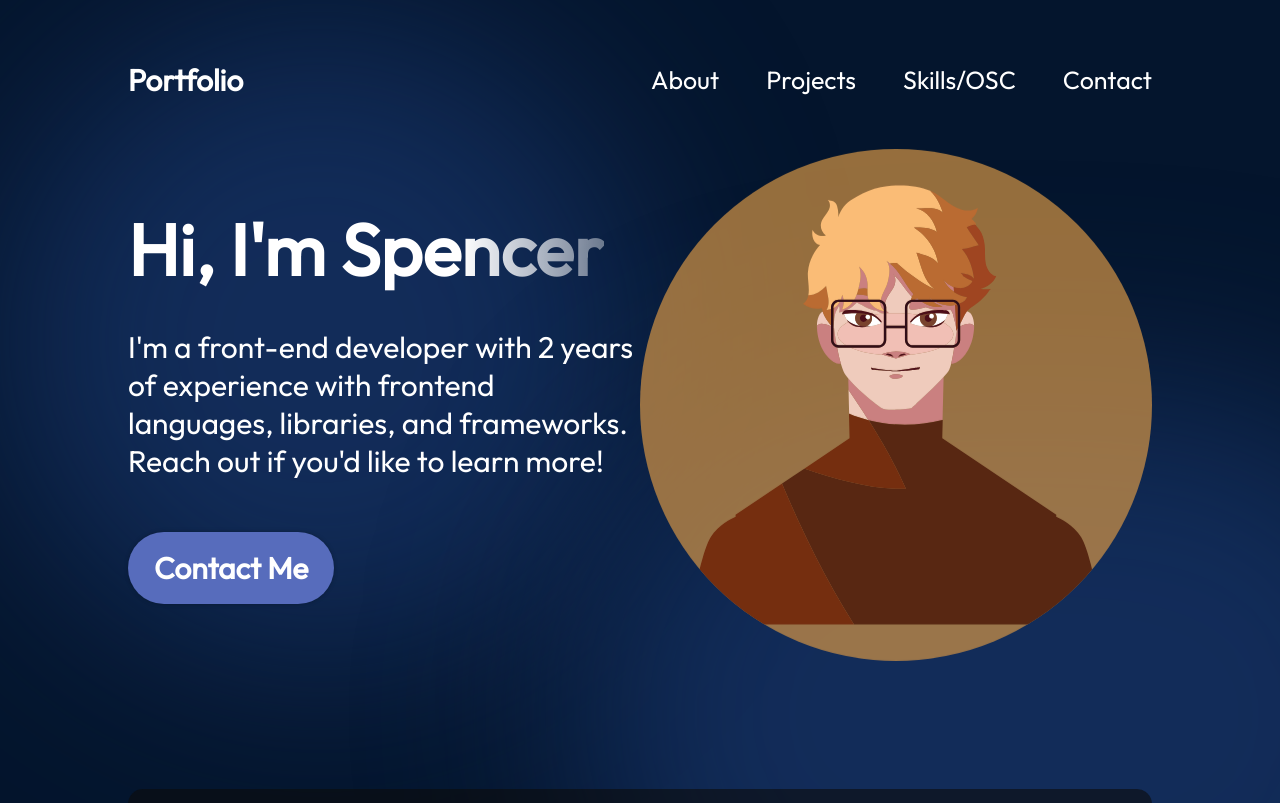
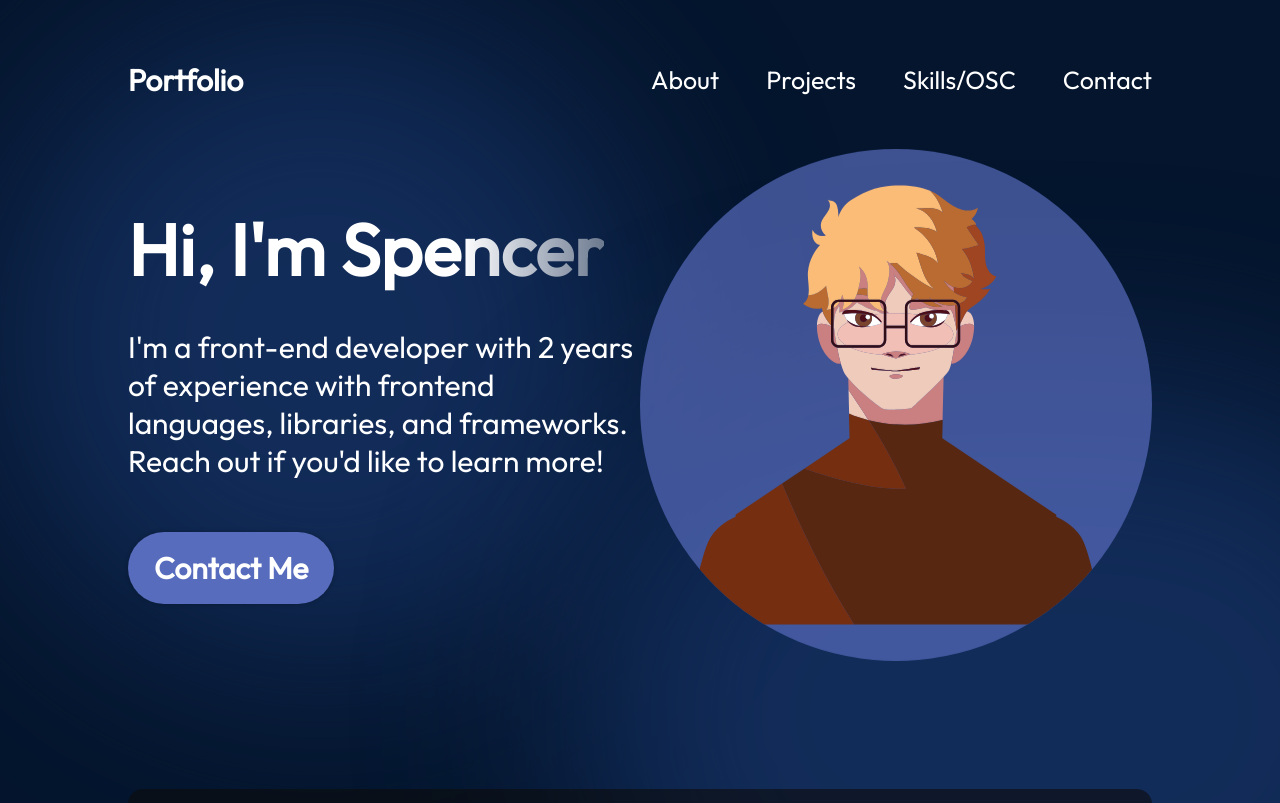
Before and after one commit to sgfaught1/Portfolio-Spencer_Faught, a React (Vite) app in the folder portfolio_Spencer-Faught/: page / in a window 1280 px wide. Shown: the top 803 px of the page. Built offline with nearby package versions, Linux system fonts and the light colour scheme.

Commit message:
Update Hero.module.css

```diff
--- a/portfolio_Spencer-Faught/src/components/Hero/Hero.module.css
+++ b/portfolio_Spencer-Faught/src/components/Hero/Hero.module.css
@@ -49,7 +49,7 @@
 .heroImg {
     width: 50%;
     z-index: 1;
-    background: rgba(212, 148, 69, 0.7);
+    background: rgba(87, 108, 188, 0.7);
     border-radius: 50%;
 
     animation-name: floating;
```
